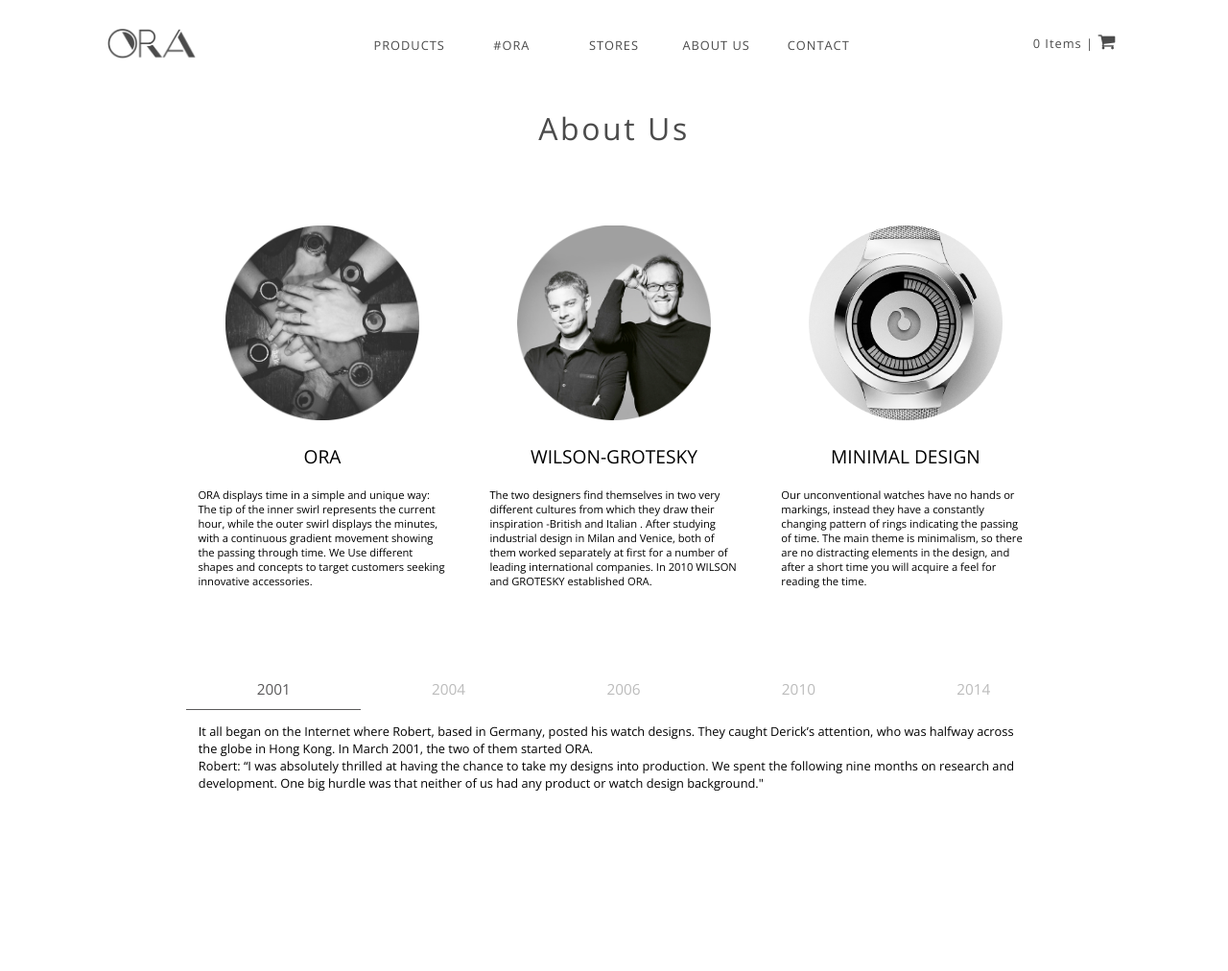
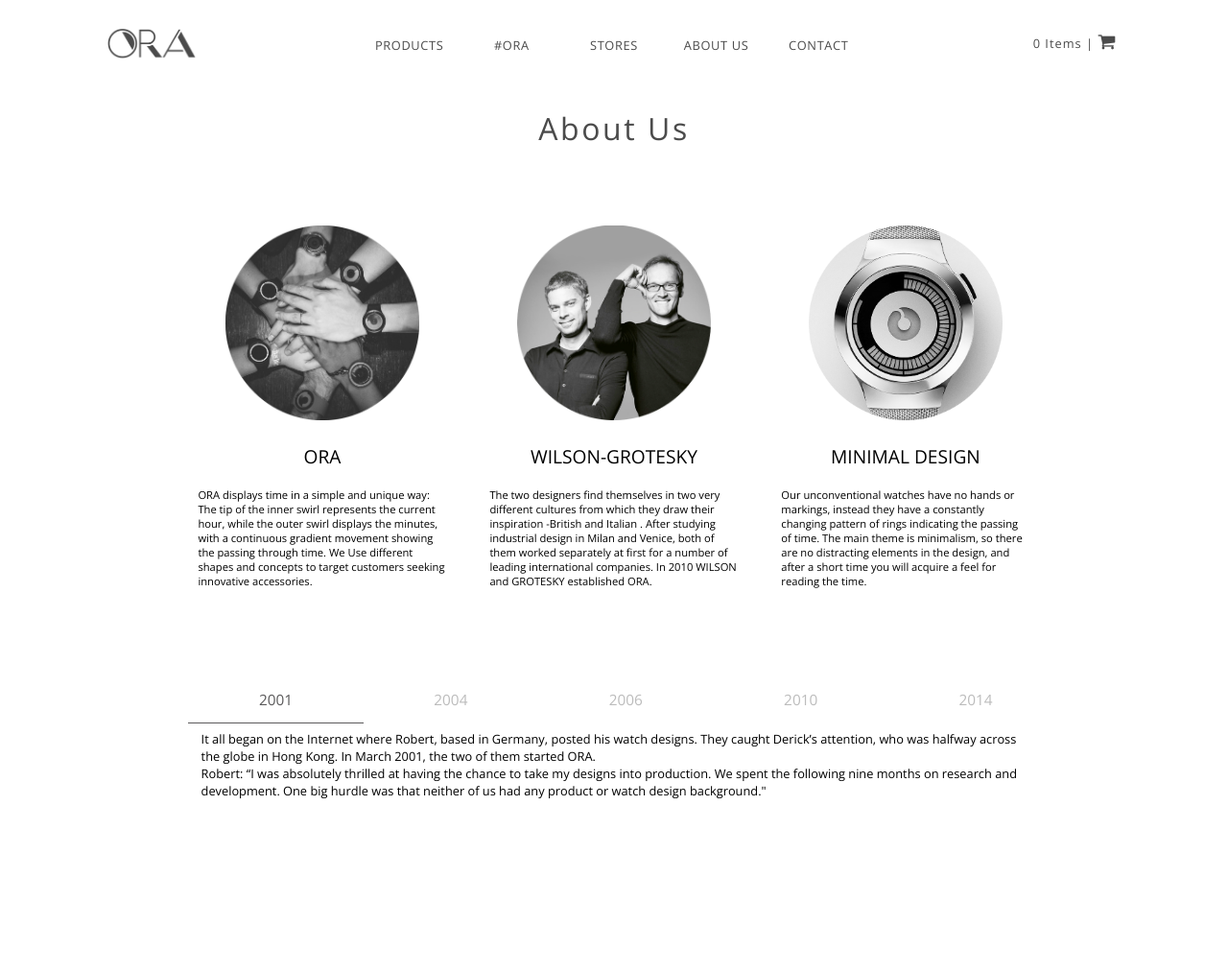
Before and after one commit to sepiid/team-tempo, a plain HTML site: page about/index.html in a window 1280 px wide. Shown: the whole page at 96% size. Drawn offline with nearby package versions, Linux system fonts and the light colour scheme.

Commit message:
-sepideh-july04-changed px to em

```diff
--- a/css/style.css
+++ b/css/style.css
@@ -145,7 +145,7 @@
 	cursor: pointer;
 	font-size: 0.8em;
 	font-weight: 300;
-	letter-spacing: 1px;
+	letter-spacing: 0.05em;
 	cursor: pointer;
 }
 a.nav-item:before, a.nav-item:after {
@@ -286,7 +286,7 @@
 	background: transparent;
 	width: 80%;
 	height: 3.2em;
-	padding-left: 5px;
+	padding-left: 0.1em;
 	border: 1px solid #ccc;
 	transition: border-left 0.5s ease-out;
 	-webkit-transition: border-left 0.5s ease-out;
@@ -301,14 +301,14 @@
 textarea {
 	background: transparent;
  border:border: 1px solid #ccc;
-	padding-left: 5px;
+	padding-left: 0.1em;
 	transition: border-left 0.5s ease-out;
 	-webkit-transition: border-left 0.5s ease-out;
 }
 label {
 	position: absolute;
-	left: 10px;
-	top: 9px;
+	left: 0.8em;
+	top: 1.2em;
 	color: #879EAD;
 	font-size: 0.8em;
 	transition-property: top, left;
@@ -317,7 +317,7 @@
 	z-index: -10;
 }
 input:focus ~ label, input.show ~ label {
-	top: -20px;
+	top: -1.6em;
 	left: 0;
 	color: rgba(135, 158, 173, 0.7);
 	font-size: 0.7em;
@@ -331,7 +331,7 @@
 	content: ":";
 }
 textarea:focus ~ label, textarea.show ~ label {
-	top: -20px;
+	top: -1.6em;
 	left: 0;
 	color: rgba(135, 158, 173, 0.7);
 	font-size: 0.7em;
@@ -411,7 +411,7 @@
 	background-color: transparent;
 	border: 1px solid white;
 	color: white;
-	padding: 10px;
+	padding: 0.8em;
 	text-align: center;
 	z-index: 1;
 }
@@ -434,7 +434,7 @@
 }
 .pill-tabs .tab-content {
 	opacity: 0;
-	padding: 10px;
+	padding: 0.8em;
 	text-align: left;
 	-webkit-transition: opacity .5s ease-out;
 	transition: opacity .5s ease-out;
```
